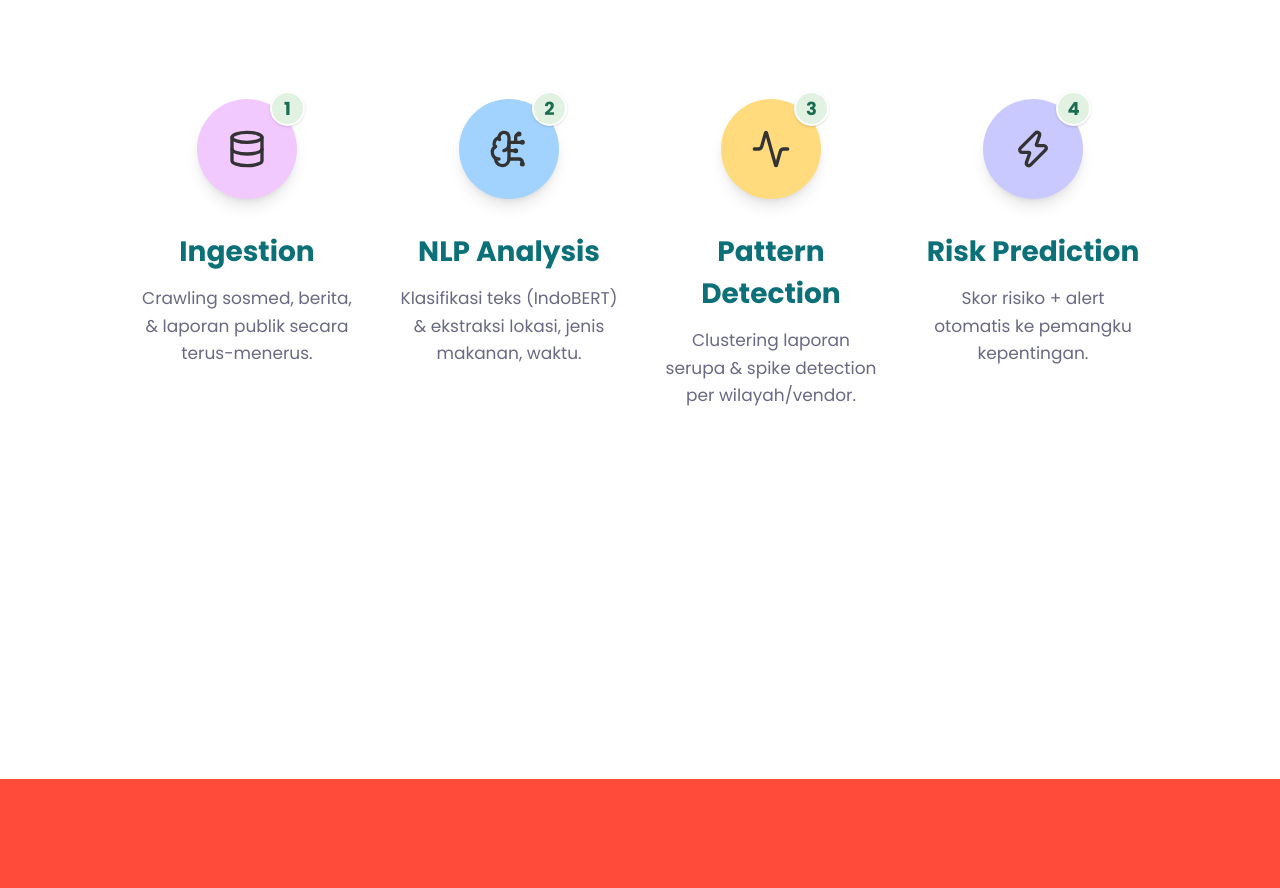
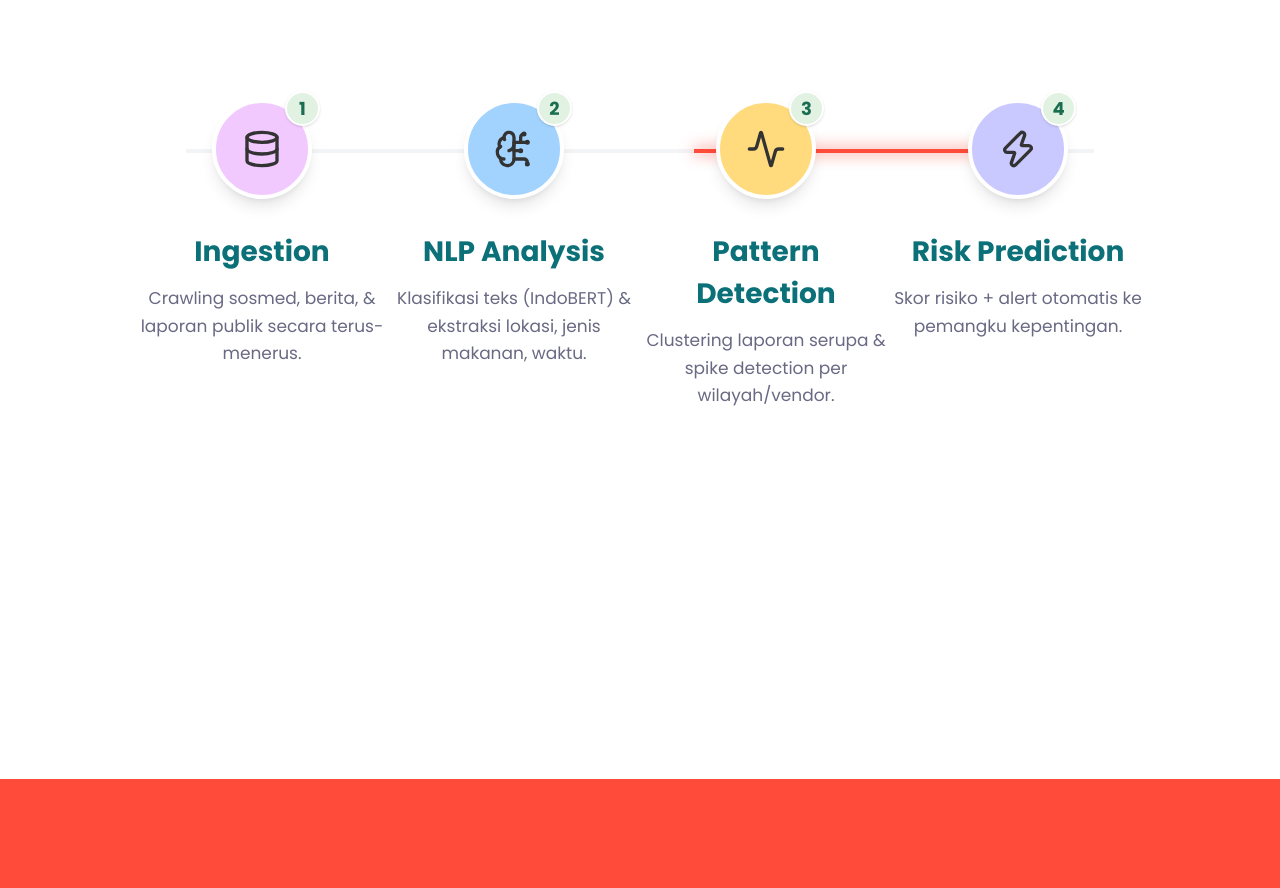
Before and after one commit to randyver/pantauin, a Next.js app: page / in a window 1280 px wide. Shown: the part 4071-4959 px from the top of the page. Built offline with nearby package versions, Linux system fonts and the light colour scheme; a web font is replaced by a local one.

Commit message:
feat: add animation progress in pipeline section

```diff
--- a/src/components/landing/PipelineSection.tsx
+++ b/src/components/landing/PipelineSection.tsx
@@ -1,3 +1,5 @@
+"use client";
+
 import { Database, BrainCircuit, Activity, Zap } from "lucide-react";
 
 export default function PipelineSection() {
@@ -28,13 +30,19 @@ export default function PipelineSection() {
         </div>
       </div>
 
-      {/* 4 Cards Row */}
-      <div className="flex justify-between items-start gap-10">
+      {/* 4 Cards Row with Animated Connection Lines */}
+      <div className="relative flex justify-between items-start">
+
+        {/* Animated Background Lines Layer */}
+        <div className="absolute top-[50px] left-[50px] right-[50px] h-[4px] bg-gray-100 -z-0">
+          {/* Progress Overlay */}
+          <div className="absolute top-0 left-0 h-full bg-[#FF4B3A] shadow-[0_0_15px_#FF4B3A] animate-pipeline-flow"></div>
+        </div>
 
         {/* Step 1: Ingestion */}
-        <div className="flex flex-col items-center w-[280px] text-center">
+        <div className="flex flex-col items-center w-[280px] text-center z-10">
           <div className="relative mb-8">
-            <div className="w-[100px] h-[100px] bg-[#F1C9FF] rounded-full flex items-center justify-center shadow-lg">
+            <div className="w-[100px] h-[100px] bg-[#F1C9FF] rounded-full flex items-center justify-center shadow-lg border-[4px] border-white">
               <Database size={40} className="text-[#333333]" />
             </div>
             <div className="absolute -top-2 -right-2 w-[35px] h-[35px] bg-[#E1F2E3] rounded-full border-[2px] border-white flex items-center justify-center text-[#1B6D51] font-bold text-[18px] shadow-sm">
@@ -48,9 +56,9 @@ export default function PipelineSection() {
         </div>
 
         {/* Step 2: NLP Analysis */}
-        <div className="flex flex-col items-center w-[280px] text-center">
+        <div className="flex flex-col items-center w-[280px] text-center z-10">
           <div className="relative mb-8">
-            <div className="w-[100px] h-[100px] bg-[#A2D3FF] rounded-full flex items-center justify-center shadow-lg">
+            <div className="w-[100px] h-[100px] bg-[#A2D3FF] rounded-full flex items-center justify-center shadow-lg border-[4px] border-white">
               <BrainCircuit size={40} className="text-[#333333]" />
             </div>
             <div className="absolute -top-2 -right-2 w-[35px] h-[35px] bg-[#E1F2E3] rounded-full border-[2px] border-white flex items-center justify-center text-[#1B6D51] font-bold text-[18px] shadow-sm">
@@ -64,9 +72,9 @@ export default function PipelineSection() {
         </div>
 
         {/* Step 3: Pattern Detection */}
-        <div className="flex flex-col items-center w-[280px] text-center">
+        <div className="flex flex-col items-center w-[280px] text-center z-10">
           <div className="relative mb-8">
-            <div className="w-[100px] h-[100px] bg-[#FFDB7E] rounded-full flex items-center justify-center shadow-lg">
+            <div className="w-[100px] h-[100px] bg-[#FFDB7E] rounded-full flex items-center justify-center shadow-lg border-[4px] border-white">
               <Activity size={40} className="text-[#333333]" />
             </div>
             <div className="absolute -top-2 -right-2 w-[35px] h-[35px] bg-[#E1F2E3] rounded-full border-[2px] border-white flex items-center justify-center text-[#1B6D51] font-bold text-[18px] shadow-sm">
@@ -80,9 +88,9 @@ export default function PipelineSection() {
         </div>
 
         {/* Step 4: Risk Prediction */}
-        <div className="flex flex-col items-center w-[280px] text-center">
+        <div className="flex flex-col items-center w-[280px] text-center z-10">
           <div className="relative mb-8">
-            <div className="w-[100px] h-[100px] bg-[#CAC9FF] rounded-full flex items-center justify-center shadow-lg">
+            <div className="w-[100px] h-[100px] bg-[#CAC9FF] rounded-full flex items-center justify-center shadow-lg border-[4px] border-white">
               <Zap size={40} className="text-[#333333]" />
             </div>
             <div className="absolute -top-2 -right-2 w-[35px] h-[35px] bg-[#E1F2E3] rounded-full border-[2px] border-white flex items-center justify-center text-[#1B6D51] font-bold text-[18px] shadow-sm">
@@ -96,6 +104,19 @@ export default function PipelineSection() {
         </div>
 
       </div>
+
+      <style jsx global>{`
+        @keyframes pipelineFlow {
+          0% { width: 0; left: 0; }
+          25% { width: 33.33%; left: 0; }
+          50% { width: 33.33%; left: 33.33%; }
+          75% { width: 33.33%; left: 66.66%; }
+          100% { width: 0; left: 100%; }
+        }
+        .animate-pipeline-flow {
+          animation: pipelineFlow 4s linear infinite;
+        }
+      `}</style>
     </div>
   );
 }
```
